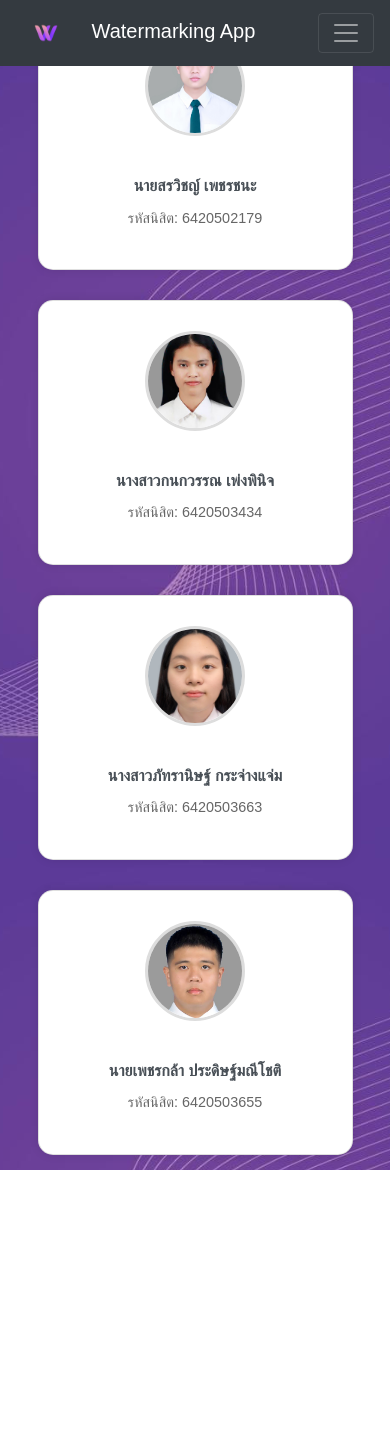
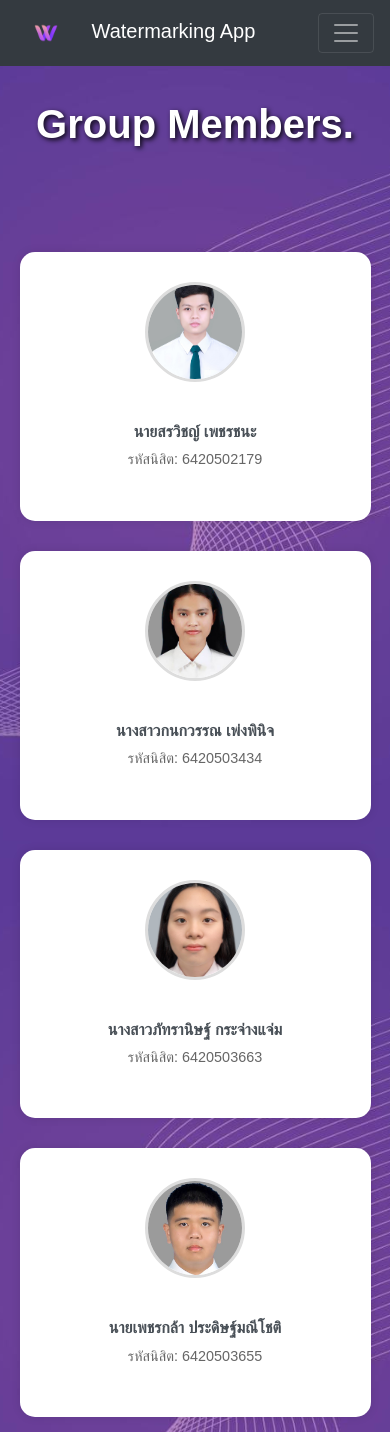
Before and after one commit to Poomdevkub/Watermark-Picture, a Flask app: page /group-member in a window 390 px wide. Before the commit the page ends 1170 px from the top, so only its background shows below. Run offline with Flask 3, Linux system fonts and the light colour scheme; some libraries are stand-ins or nearby versions.

Commit message:
ปรับCSS ของ Member group

```diff
--- a/Web/watermark_app/static/styles.css
+++ b/Web/watermark_app/static/styles.css
@@ -398,3 +398,119 @@ nav + .dwt {
    margin-bottom: 20px;
    text-shadow: 2px 2px 5px rgba(0, 0, 0, 0.862);
 }
+
+
+
+body-group {
+    margin: 0;
+    height: 100vh;
+    display: flex;
+    justify-content: center;
+    align-items: center;
+    background-image: url("/static/images/modern.jpg");
+    background-size: cover;
+    background-position: center;
+    flex-direction: column;
+    padding: 20px;
+    box-sizing: border-box;
+    overflow-y: auto; /* Allow scrolling */
+}
+
+.content-container-group {
+    display: flex;
+    justify-content: center;
+    align-items: center;
+    flex-wrap: wrap; /* Wrap the cards for responsiveness */
+    margin-top: 30px; /* ปรับลด margin-top เพื่อให้พอดีกับระยะห่างที่คุณต้องการ */
+}
+
+.card-group {
+    width: 90%; /* Use percentage for responsiveness */
+    max-width: 300px; /* Limit max width for each card */
+    border-radius: 15px;
+    box-shadow: 0 0 10px rgba(0, 0, 0, 0.1);
+    margin: 15px; /* Add spacing between cards */
+    background-color: white;
+    padding: 20px;
+    box-sizing: border-box;
+    text-align: center;
+}
+
+.card-title-group {
+    font-size: 1.5rem;
+    font-weight: bold;
+    text-align: center;
+    margin-top: 10px;
+    color: #495057; /* Darker text for better readability */
+}
+
+.card-text-group {
+    text-align: center;
+    font-size: 1.2rem;
+    margin-bottom: 10px;
+    color: #666; /* Softer color for text */
+}
+
+.member-image-group {
+    width: 150px;
+    height: 150px;
+    border-radius: 50%;
+    object-fit: cover;
+    object-position: center;
+    margin: 10px auto;
+    display: block;
+    border: 3px solid #ddd; /* Add border for better visibility */
+}
+
+.hero-section-group {
+    display: flex;
+    justify-content: center;
+    align-items: center;
+    padding: 30px;
+    margin-top: 20px;
+    padding-top: 80px; /* เพิ่มระยะห่างด้านบนเพื่อให้พอดีกับ Navigation Bar */
+}
+
+.h2-dwt-group {
+    font-size: 3.5rem;
+    font-weight: bold;
+    margin-bottom: 20px;
+    text-shadow: 2px 2px 5px rgba(0, 0, 0, 0.905);
+    color: white;
+}
+
+/* Media Queries for responsiveness */
+@media (max-width: 768px) {
+    .card-group {
+        max-width: 90%;
+    }
+    .card-title-group {
+        font-size: 1.2rem;
+    }
+    .card-text-group {
+        font-size: 1rem;
+    }
+    .member-image-group {
+        width: 120px;
+        height: 120px;
+    }
+}
+
+@media (max-width: 480px) {
+    .card-title-group {
+        font-size: 1rem;
+    }
+    .card-text-group {
+        font-size: 0.9rem;
+    }
+    .member-image-group {
+        width: 100px;
+        height: 100px;
+    }
+    .content-container-group {
+        margin-top: 50px;
+    }
+    .h2-dwt-group {
+        font-size: 2.5rem; /* Reduce title size on small screens */
+    }
+}
--- a/Web/watermark_app/templates/Group member.html
+++ b/Web/watermark_app/templates/Group member.html
@@ -12,181 +12,63 @@
       href="{{ url_for('static', filename='styles.css') }}"
     />
     <!-- เพิ่มบรรทัดนี้ -->
-    <style>
-body {
-    margin: 0;
-    height: 100vh;
-    display: flex;
-    justify-content: center;
-    align-items: center;
-    background-image: url("/static/images/modern.jpg");
-    background-size: cover;
-    background-position: center;
-    flex-direction: column;
-    padding: 20px;
-    box-sizing: border-box;
-    overflow-y: auto; /* Allow scrolling */
-}
-
-.content-container {
-    display: flex;
-    justify-content: center;
-    align-items: center;
-    flex-wrap: wrap; /* Wrap the cards for responsiveness */
-    margin-top: 75px;
-}
-
-.card {
-    width: 90%; /* Use percentage for responsiveness */
-    max-width: 300px; /* Limit max width for each card */
-    border-radius: 15px;
-    box-shadow: 0 0 10px rgba(0, 0, 0, 0.1);
-    margin: 15px; /* Add spacing between cards */
-    background-color: white;
-    padding: 20px;
-    box-sizing: border-box;
-    text-align: center;
-}
-
-.card-title {
-    font-size: 1.5rem;
-    font-weight: bold;
-    text-align: center;
-    margin-top: 10px;
-    color: #495057; /* Darker text for better readability */
-}
-
-.card-text {
-    text-align: center;
-    font-size: 1.2rem;
-    margin-bottom: 10px;
-    color: #666; /* Softer color for text */
-}
-
-.member-image {
-    width: 150px;
-    height: 150px;
-    border-radius: 50%;
-    object-fit: cover;
-    object-position: center;
-    margin: 10px auto;
-    display: block;
-    border: 3px solid #ddd; /* Add border for better visibility */
-}
-
-.hero-section-dwt {
-    display: flex;
-    justify-content: center;
-    align-items: center;
-    padding: 30px;
-    margin-top: 20px;
-}
-
-.hero-content-dwt {
-    text-align: center;
-    color: #fff;
-}
-
-.h2-dwt {
-    font-size: 3.5rem;
-    font-weight: bold;
-    margin-bottom: 20px;
-    text-shadow: 2px 2px 5px rgba(0, 0, 0, 0.862);
-}
-
-/* Media Queries for responsiveness */
-@media (max-width: 768px) {
-    .card {
-        max-width: 90%;
-    }
-    .card-title {
-        font-size: 1.2rem;
-    }
-    .card-text {
-        font-size: 1rem;
-    }
-    .member-image {
-        width: 120px;
-        height: 120px;
-    }
-}
-
-@media (max-width: 480px) {
-    .card-title {
-        font-size: 1rem;
-    }
-    .card-text {
-        font-size: 0.9rem;
-    }
-    .member-image {
-        width: 100px;
-        height: 100px;
-    }
-    .content-container {
-        margin-top: 50px;
-    }
-    .h2-dwt {
-        font-size: 2.5rem; /* Reduce title size on small screens */
-    }
-}
-
-    </style>
   </head>
   <body>
     {% include 'navigation.html' %}
     <!-- Include Navigation Bar -->
-    <div class="content dwt-anim">
-      <div class="hero-section-dwt">
-        <div class="hero-content-dwt">
-          <h2 class="h2-dwt">Group Members.</h2>
+    <div class="content-group dwt-anim">
+      <div class="hero-section-group">
+        <div class="hero-content-group">
+          <h2 class="h2-dwt-group">Group Members.</h2>
         </div>
       </div>
 
       <div
-        class="content-container d-flex justify-content-center align-items-center flex-wrap"
+        class="content-container-group d-flex justify-content-center align-items-center flex-wrap"
+        style="margin-top: 10%"
       >
-        <div class="card">
+        <div class="card-group">
           <img
             src="{{ url_for('static', filename='images/member_a.jpg') }}"
             alt="Member A"
-            class="member-image"
+            class="member-image-group"
           />
           <div class="card-body">
-            <h5 class="card-title">นายสรวิชญ์ เพชรชนะ</h5>
-            <p class="card-text">รหัสนิสิต: 6420502179</p>
+            <h5 class="card-title-group">นายสรวิชญ์ เพชรชนะ</h5>
+            <p class="card-text-group">รหัสนิสิต: 6420502179</p>
           </div>
         </div>
-        <div class="card">
+        <div class="card-group">
           <img
             src="{{ url_for('static', filename='images/member_b.jpg') }}"
             alt="Member B"
-            class="member-image"
+            class="member-image-group"
           />
           <div class="card-body">
-            <h5 class="card-title">นางสาวกนกวรรณ เพ่งพินิจ</h5>
-            <p class="card-text">รหัสนิสิต: 6420503434</p>
+            <h5 class="card-title-group">นางสาวกนกวรรณ เพ่งพินิจ</h5>
+            <p class="card-text-group">รหัสนิสิต: 6420503434</p>
           </div>
         </div>
-        <div class="card">
+        <div class="card-group">
           <img
             src="{{ url_for('static', filename='images/member_c.jpg') }}"
             alt="Member C"
-            class="member-image"
+            class="member-image-group"
           />
           <div class="card-body">
-            <h5 class="card-title">นางสาวภัทรานิษฐ์ กระจ่างแจ่ม</h5>
-            <p class="card-text">รหัสนิสิต: 6420503663</p>
+            <h5 class="card-title-group">นางสาวภัทรานิษฐ์ กระจ่างแจ่ม</h5>
+            <p class="card-text-group">รหัสนิสิต: 6420503663</p>
           </div>
         </div>
-        <div class="card">
+        <div class="card-group">
           <img
             src="{{ url_for('static', filename='images/member_d.jpg') }}"
             alt="Member D"
-            class="member-image"
+            class="member-image-group"
           />
           <div class="card-body">
-            <h5 class="card-title">นายเพชรกล้า ประดิษฐ์มณีโชติ</h5>
-            <p class="card-text">รหัสนิสิต: 6420503655</p>
+            <h5 class="card-title-group">นายเพชรกล้า ประดิษฐ์มณีโชติ</h5>
+            <p class="card-text-group">รหัสนิสิต: 6420503655</p>
           </div>
         </div>
       </div>
```
Also changed, not shown: web/watermark_app/static/style.css (deleted, +0 -145 lines).
